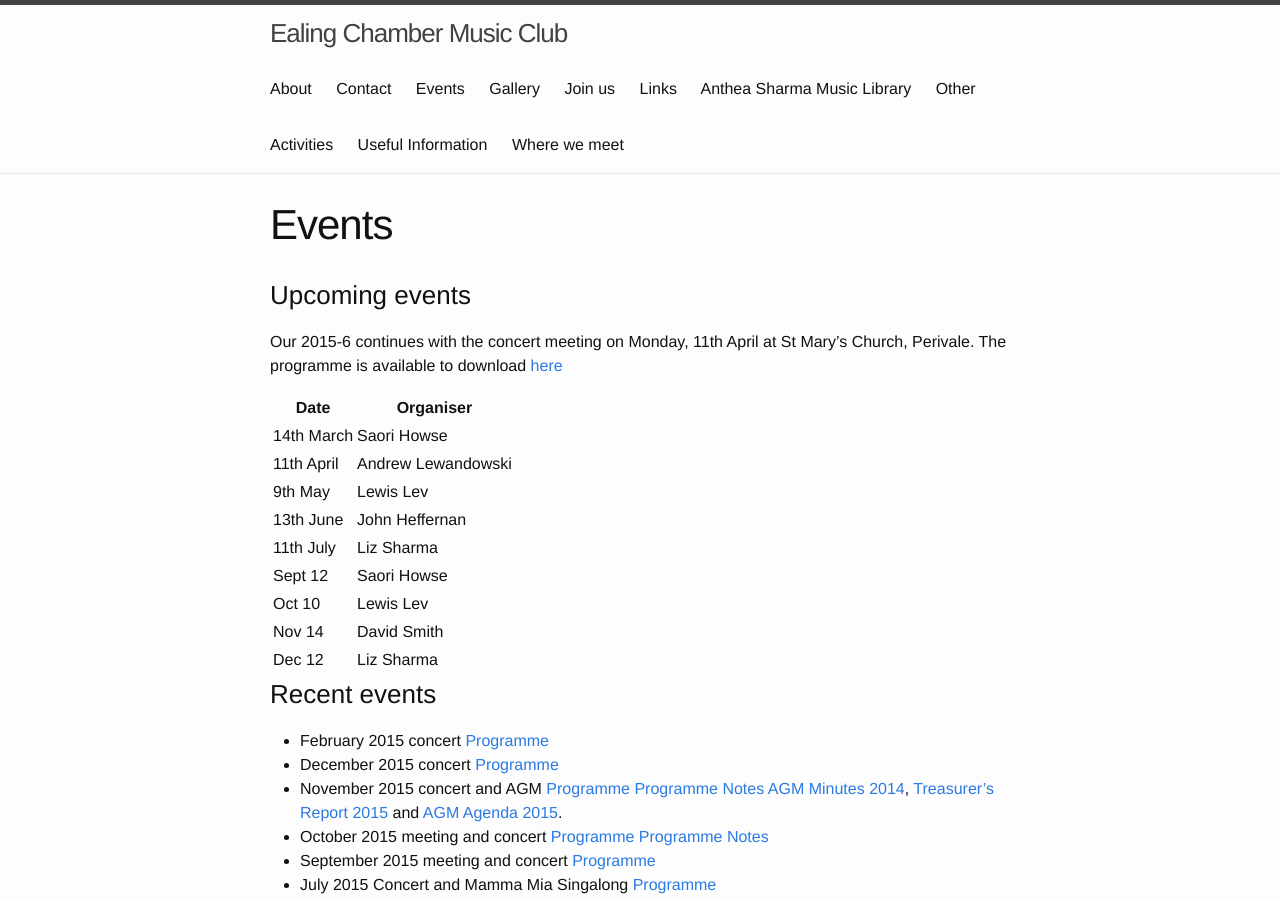
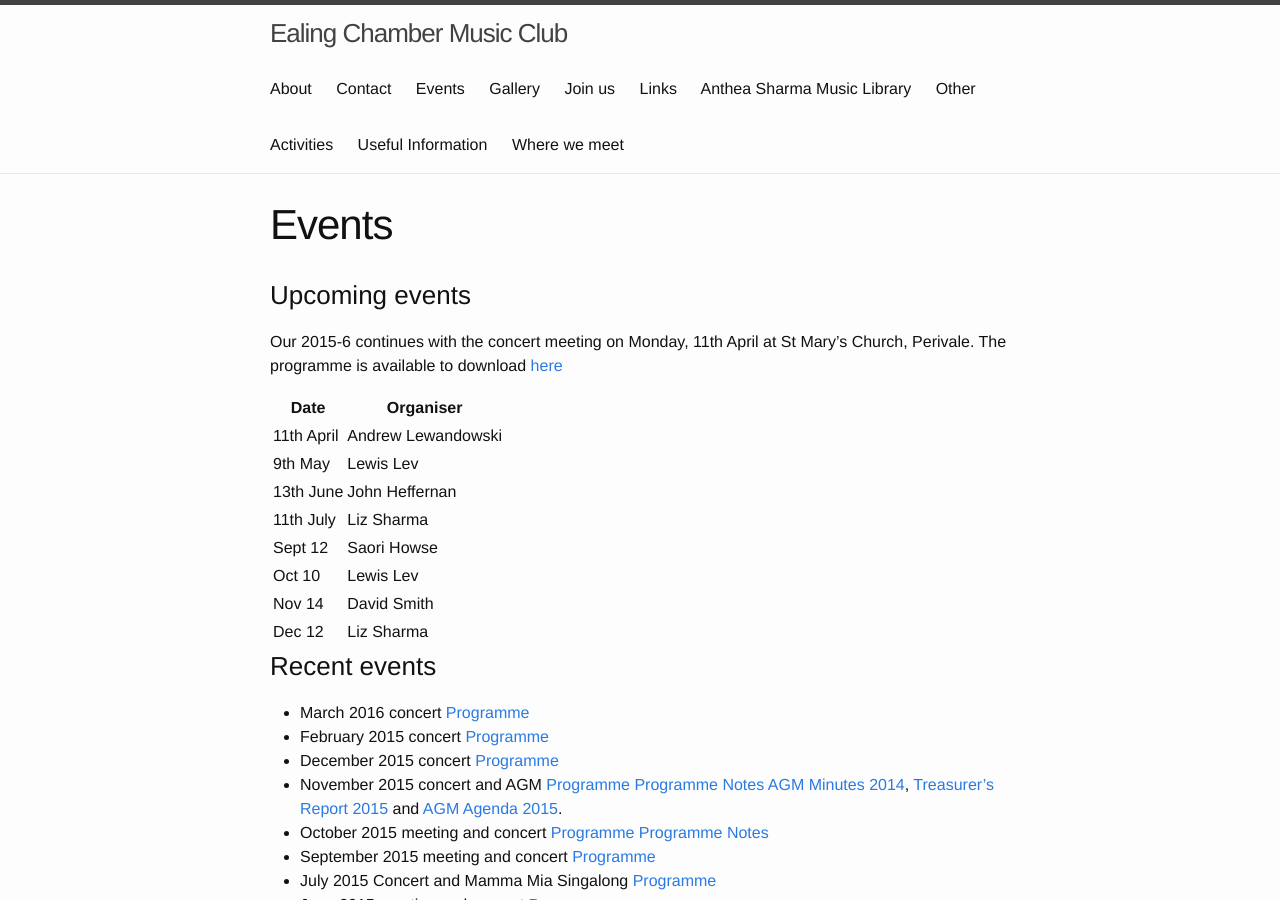
Before and after one commit to ealingchambermusic/ealingchambermusic.github.io, a Jekyll site: the page built from events.md, in a window 1280 px wide and 900 px high. Built offline with Jekyll 4.4.1, drawn with Linux system fonts in a browser that asks for light colours.

Commit message:
[TL] Link for march programme

```diff
--- a/events.md
+++ b/events.md
@@ -10,7 +10,6 @@
 
 | Date | Organiser |
 |------|-----------|
-| 14th March | Saori Howse |
 | 11th April | Andrew Lewandowski |
 | 9th May | Lewis Lev |
 | 13th June | John Heffernan |
@@ -22,6 +21,7 @@
 
 ### Recent events
 
+- March 2016 concert [Programme](/assets/programmes/Programme_16.03.pdf)
 - February 2015 concert [Programme](/assets/programmes/programme_16.02.pdf)
 - December 2015 concert [Programme](/assets/programmes/programme_15.12.pdf)
 - November 2015 concert and AGM  [Programme](/assets/programmes/programme_15.11.pdf) [Programme Notes](/assets/programmes/201511-programme.pdf) [AGM Minutes 2014](/assets/agm-minutes-2014.doc),
```
